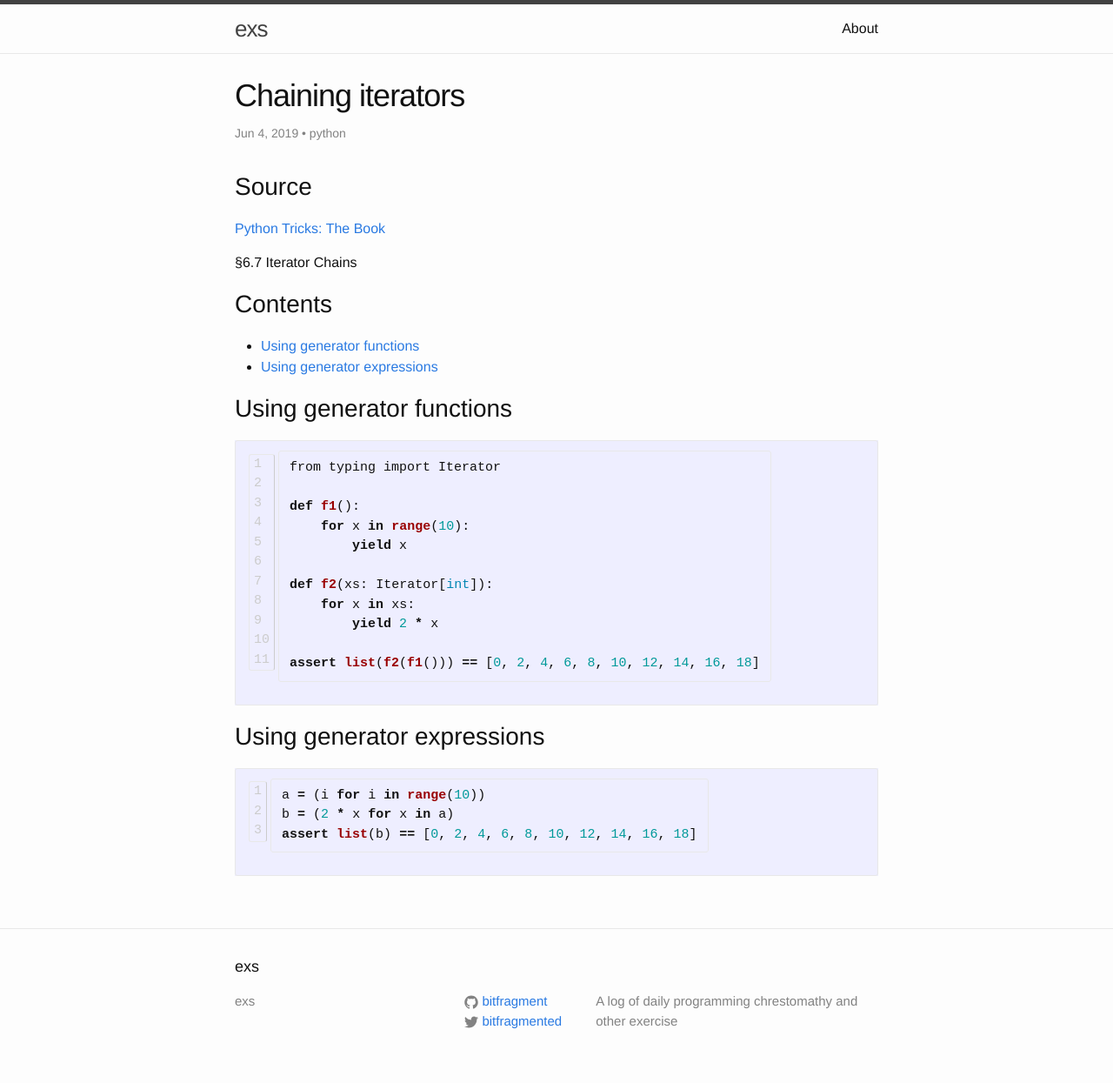
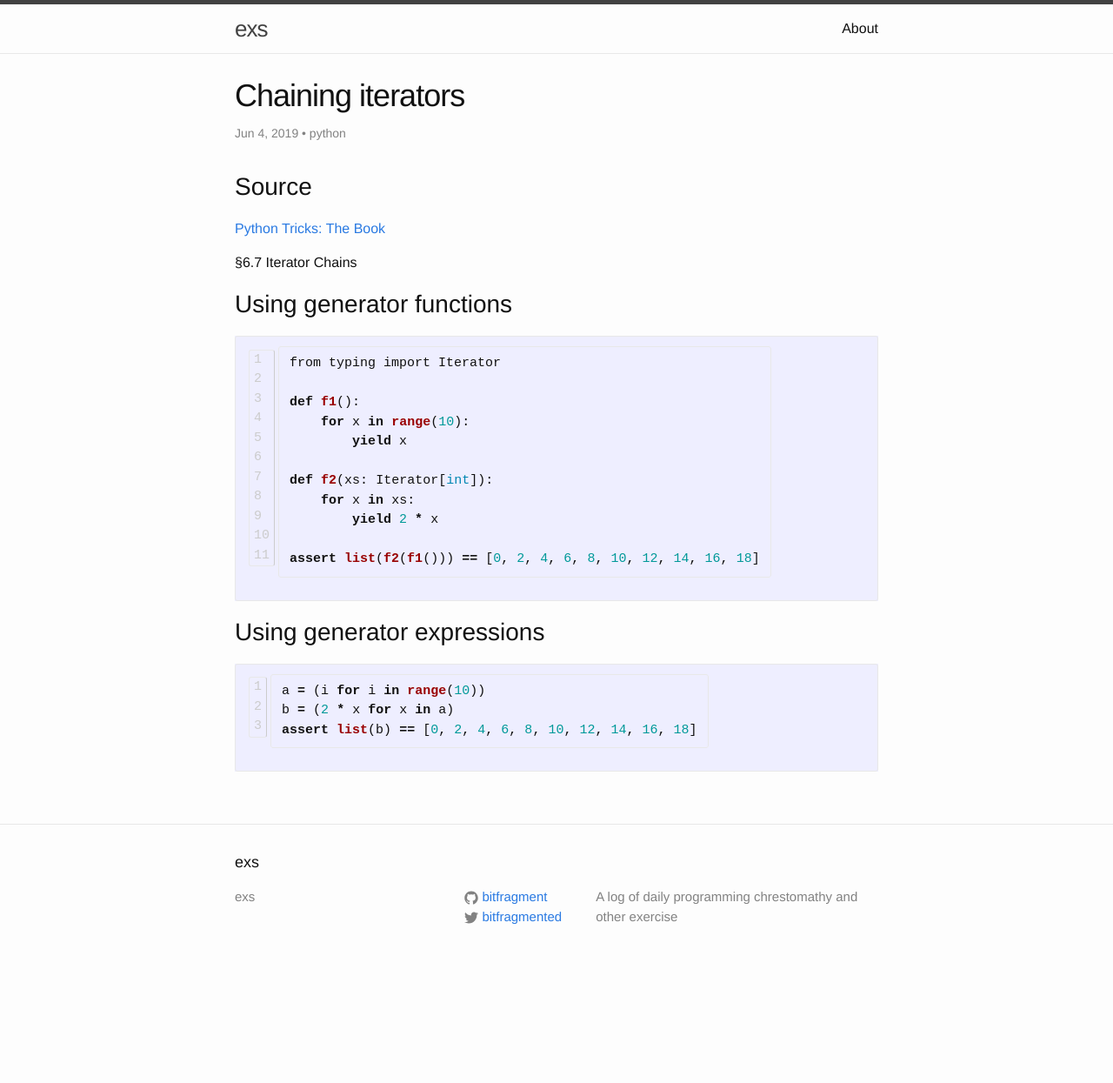
Before and after one commit to bitfragment/exs, a Jekyll site: the page built from _posts/2019-06-04-chaining-iterators.md, in a window 1280 px wide. Shown: the whole page at 87% size. Built offline with Jekyll 4.4.1, drawn with Linux system fonts in a browser that asks for light colours; after the commit the page ends 1125 px from its top, so only the background shows below that.

Commit message:
Hotfix format

```diff
--- a/_posts/2019-06-04-chaining-iterators.md
+++ b/_posts/2019-06-04-chaining-iterators.md
@@ -7,12 +7,6 @@ src-url: https://realpython.com/products/python-tricks-book/
 ---
 
 §6.7 Iterator Chains
-
-## Contents
-{:.no_toc}
-
-* TOC
-{:toc}
 
 ## Using generator functions
 
```
